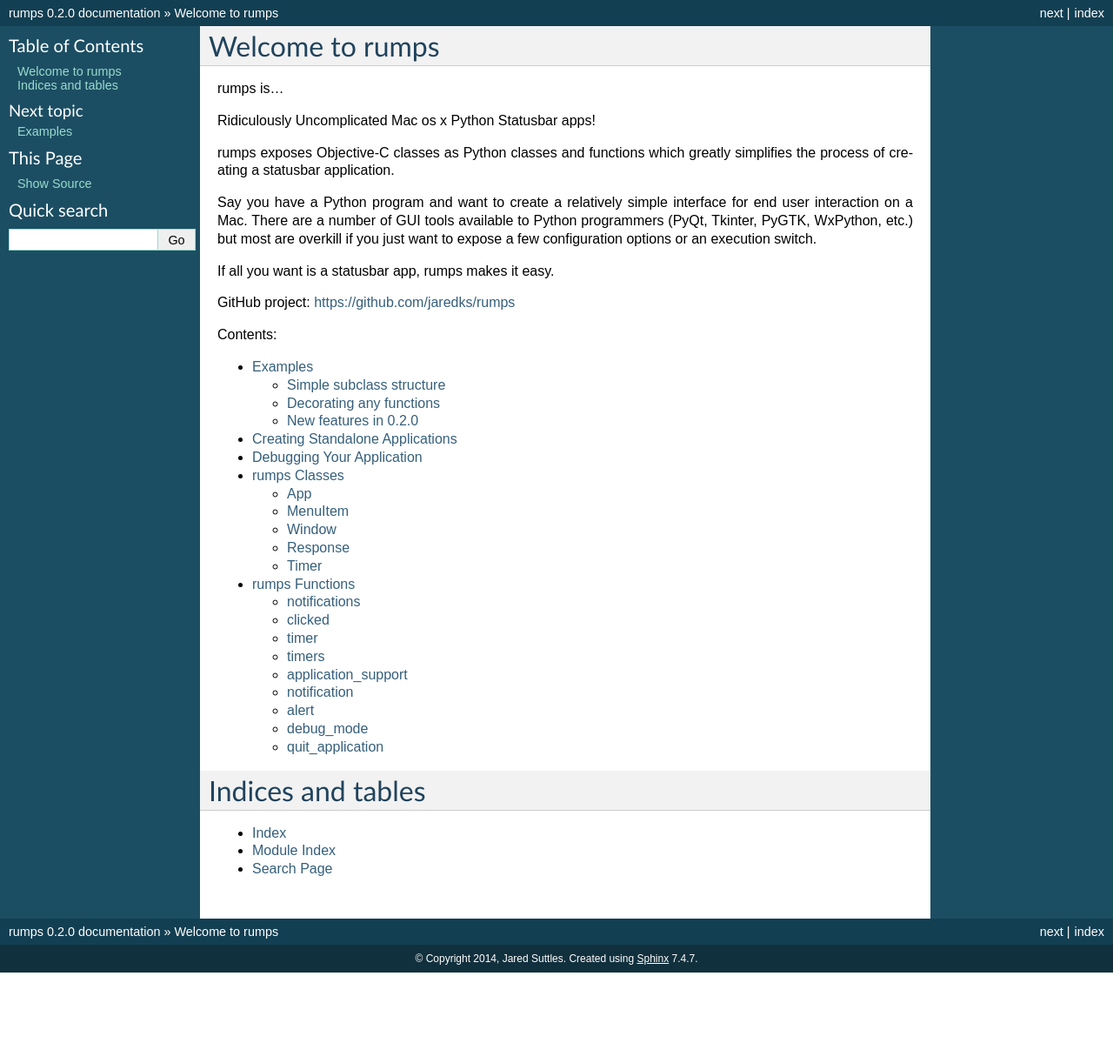
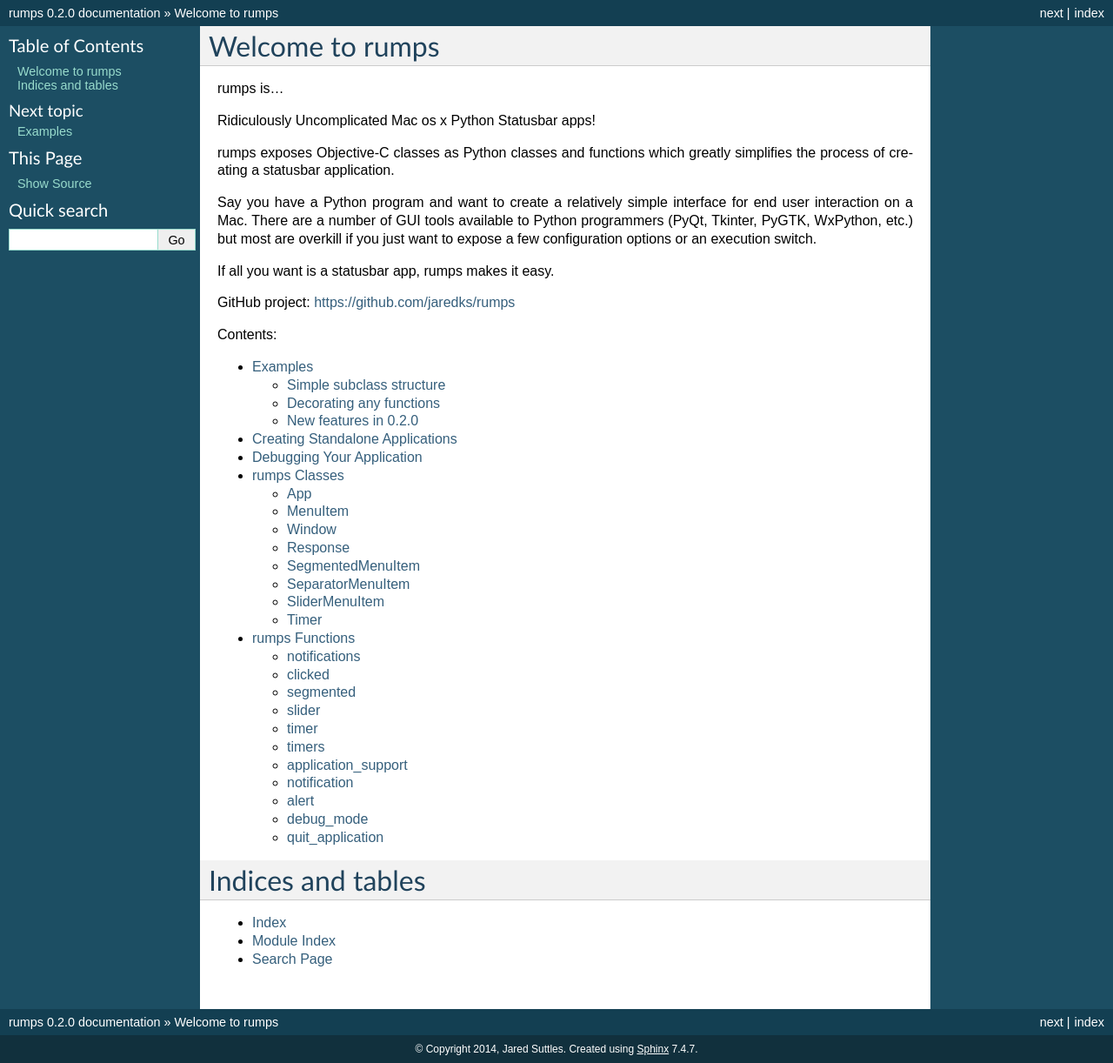
Before and after one commit to jaredks/rumps, a Sphinx documentation site: the page built from docs/index.rst, in a window 1280 px wide. Shown: the whole page at 87% size. Built offline with Sphinx 7.4.7, drawn with Linux system fonts in a browser that asks for light colours; before the commit the page ends 1118 px from its top, so only the background shows below that.

Commit message:
Update docs

```diff
--- /dev/null
+++ b/docs/SegmentedMenuItem.rst
@@ -0,0 +1,5 @@
+SegmentedMenuItem
+=================
+
+.. autoclass:: rumps.SegmentedMenuItem
+   :members:
--- /dev/null
+++ b/docs/SeparatorMenuItem.rst
@@ -0,0 +1,5 @@
+SeparatorMenuItem
+=================
+
+.. autoclass:: rumps.SeparatorMenuItem
+   :members:
--- /dev/null
+++ b/docs/SliderMenuItem.rst
@@ -0,0 +1,5 @@
+SliderMenuItem
+==============
+
+.. autoclass:: rumps.SliderMenuItem
+   :members:
--- a/docs/classes.rst
+++ b/docs/classes.rst
@@ -8,4 +8,7 @@ rumps Classes
    MenuItem
    Window
    Response
+   SegmentedMenuItem
+   SeparatorMenuItem
+   SliderMenuItem
    Timer
--- a/docs/functions.rst
+++ b/docs/functions.rst
@@ -6,6 +6,8 @@ rumps Functions
 
    notifications
    clicked
+   segmented
+   slider
    timerfunc
    timers
    application_support
--- /dev/null
+++ b/docs/segmented.rst
@@ -0,0 +1,4 @@
+segmented
+=========
+
+.. autofunction:: rumps.segmented
--- /dev/null
+++ b/docs/slider.rst
@@ -0,0 +1,4 @@
+slider
+======
+
+.. autofunction:: rumps.slider
```
Also changed, not shown: 2 other files.
